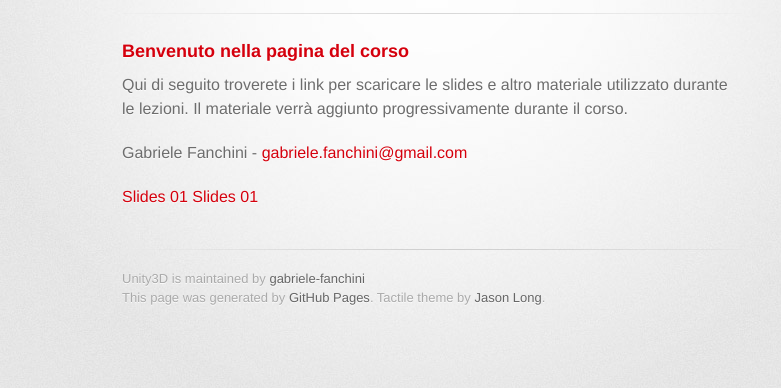
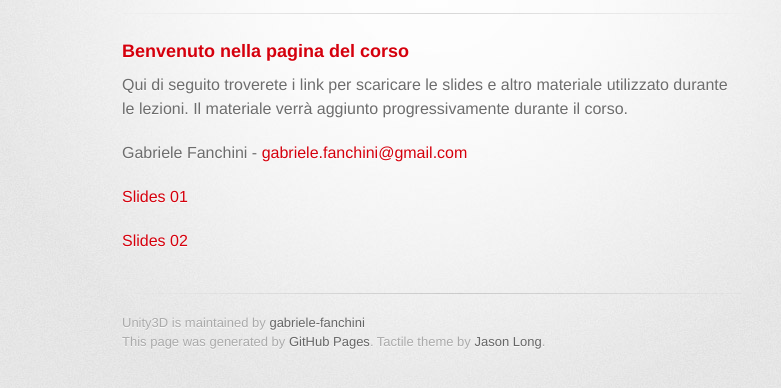
Before and after one commit to gabriele-fanchini/Unity3D_Course_2014, a plain HTML site: page index.html in a window 1280 px wide. Shown: the part 160-548 px from the top of the page, without its empty margins (208-989 px from the left). Drawn offline with Linux system fonts and the light colour scheme; a web font is replaced by a local one.

Commit message:
Update index.html

```diff
--- a/index.html
+++ b/index.html
@@ -39,8 +39,8 @@
 <p>Gabriele Fanchini -
 <a href="mailto:gabriele.fanchini@gmail.com">gabriele.fanchini@gmail.com</a></p>
 
-<a href="https://www.dropbox.com/s/clez9fk4z9jqrhj/Slide_01.pdf?dl=0">Slides 01</a>
-<a href="https://www.dropbox.com/s/afckrnh4klfqhf4/Slide_02.pdf?dl=0">Slides 01</a>
+<p><a href="https://www.dropbox.com/s/clez9fk4z9jqrhj/Slide_01.pdf?dl=0">Slides 01</a></p>
+<p><a href="https://www.dropbox.com/s/afckrnh4klfqhf4/Slide_02.pdf?dl=0">Slides 02</a></p>
 
 
 
```
